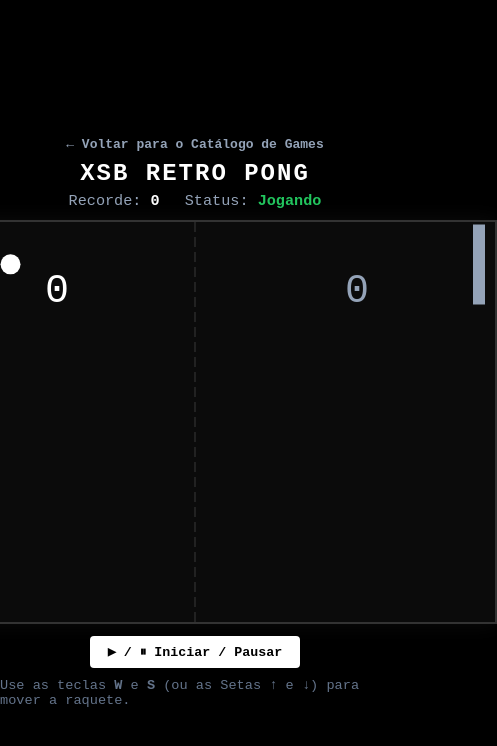
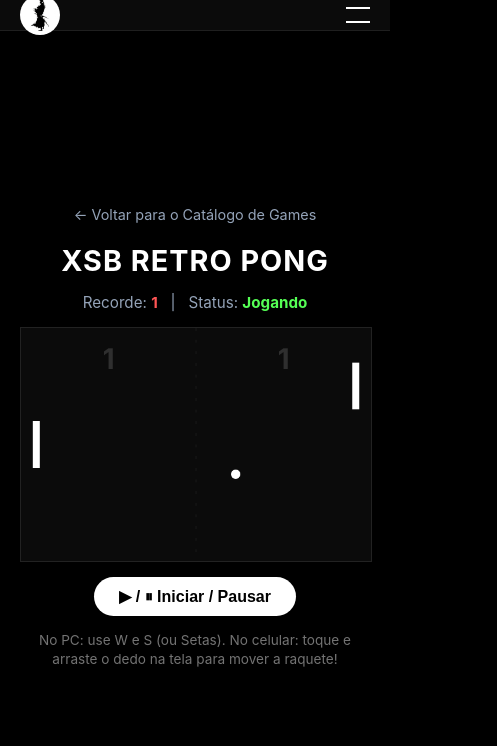
Before and after one commit to samuellimaalves/samuray-site, a plain HTML site: page games/pong.html in a window 390 px wide. Both pictures are taken after a click on the button "▶ / ⏸ Iniciar / Pausar". Shown: the whole page, 497 px wide, since content can reach past the window. Drawn offline with Linux system fonts and the light colour scheme.

Commit message:
Adicionando suporte touch e responsividade mobile no Retro Pong

```diff
--- a/games/pong.html
+++ b/games/pong.html
@@ -3,281 +3,434 @@
 <head>
     <meta charset="UTF-8">
     <meta name="viewport" content="width=device-width, initial-scale=1.0">
-    <title>XSB Games - Retro Pong</title>
+    <title>XSB Retro Pong - XSB GAMES</title>
     <style>
         body {
+            background-color: #000000;
+            color: #ffffff;
+            font-family: -apple-system, BlinkMacSystemFont, "Segoe UI", Roboto, Helvetica, Arial, sans-serif;
+            margin: 0;
+            padding: 0;
+            display: flex;
+            flex-direction: column;
+            min-height: 100vh;
+        }
+
+        /* Barra de Navegação Unificada */
+        .navbar {
+            background-color: #0b0b0b;
+            border-bottom: 1px solid #1f1f1f;
+            padding: 15px 20px;
+            position: relative;
+            z-index: 1000;
+        }
+
+        .nav-container {
+            display: flex;
+            align-items: center;
+            justify-content: center;
+            max-width: 1200px;
+            margin: 0 auto;
+            position: relative;
+        }
+
+        .logo-link {
+            position: absolute;
+            left: 0;
+            display: flex;
+            align-items: center;
+        }
+
+        .nav-logo {
+            height: 40px;
+            border-radius: 50%;
+        }
+
+        .nav-links {
+            display: flex;
+            list-style: none;
+            gap: 25px;
+            margin: 0;
+            padding: 0;
+        }
+
+        .nav-links a {
+            color: #94a3b8;
+            text-decoration: none;
+            transition: color 0.2s;
+            font-size: 0.95rem;
+        }
+
+        .nav-links a:hover, .nav-links a.active {
+            color: #ffffff;
+        }
+
+        .menu-toggle {
+            display: none;
+            flex-direction: column;
+            justify-content: space-between;
+            width: 24px;
+            height: 16px;
+            background: transparent;
+            border: none;
+            cursor: pointer;
+            padding: 0;
+            position: absolute;
+            right: 0;
+            z-index: 1001;
+        }
+
+        .menu-toggle span {
+            display: block;
+            width: 100%;
+            height: 2px;
+            background-color: #ffffff;
+            transition: all 0.3s ease;
+        }
+
+        /* Estilos do Jogo */
+        .game-container {
+            flex: 1;
             display: flex;
             flex-direction: column;
             align-items: center;
             justify-content: center;
-            min-height: 100vh;
-            margin: 0;
-            background-color: #000000;
-            color: #ffffff;
-            font-family: monospace;
+            padding: 20px;
+            text-align: center;
         }
-        .voltar {
-            margin-bottom: 8px;
+
+        .back-link {
             color: #94a3b8;
             text-decoration: none;
+            font-size: 0.9rem;
+            margin-bottom: 15px;
+            display: inline-block;
+        }
+
+        .back-link:hover {
+            color: #ffffff;
+        }
+
+        h1 {
+            font-size: 1.8rem;
+            margin: 5px 0 15px 0;
+            letter-spacing: 1px;
+        }
+
+        .score-board {
+            color: #94a3b8;
+            font-size: 0.95rem;
+            margin-bottom: 15px;
+        }
+
+        .score-board span {
+            color: #ff5555;
             font-weight: bold;
         }
-        .voltar:hover {
-            color: #ffffff;
-            text-decoration: underline;
+
+        /* Canvas Responsivo para Celular e PC */
+        canvas {
+            background-color: #0b0b0b;
+            border: 1px solid #222;
+            max-width: 100%;
+            height: auto;
+            display: block;
+            margin: 0 auto;
+            touch-action: none; /* Evita zoom indesejado ao tocar no canvas */
         }
-        h1 {
-            margin: 0 0 5px 0;
-            font-size: 1.5rem;
-            letter-spacing: 2px;
-            color: #ffffff;
-        }
-        .info-painel {
-            display: flex;
-            gap: 25px;
-            margin-bottom: 10px;
-            font-size: 0.95rem;
-            color: #94a3b8;
-        }
-        .info-painel span {
-            color: #ffffff;
-            font-weight: bold;
-        }
-        canvas {
-            border: 2px solid #333333;
-            background-color: #0b0b0b;
-            box-shadow: 0 0 20px rgba(255, 255, 255, 0.05);
-        }
-        .controles-jogo {
-            margin-top: 12px;
-            display: flex;
-            gap: 15px;
-        }
-        button {
+
+        .btn-action {
             background-color: #ffffff;
             color: #000000;
             border: none;
-            padding: 8px 18px;
+            padding: 10px 25px;
+            border-radius: 20px;
             font-weight: bold;
-            font-family: monospace;
+            font-size: 1rem;
             cursor: pointer;
-            border-radius: 4px;
+            margin-top: 15px;
             transition: background 0.2s;
         }
-        button:hover {
-            background-color: #cbd5e1;
+
+        .btn-action:hover {
+            background-color: #d1d1d1;
         }
-        .instrucoes {
-            margin-top: 10px;
-            color: #64748b;
+
+        .instructions {
+            color: #737373;
             font-size: 0.85rem;
+            margin-top: 15px;
+            max-width: 400px;
+            line-height: 1.4;
+        }
+
+        /* Responsividade Mobile do Header */
+        @media (max-width: 768px) {
+            .menu-toggle {
+                display: flex;
+            }
+
+            .nav-links {
+                position: fixed;
+                top: 0;
+                left: 0;
+                width: 100vw;
+                height: 100vh;
+                background-color: #0b0b0b;
+                flex-direction: column;
+                justify-content: center;
+                align-items: center;
+                gap: 25px;
+                font-size: 1.5rem;
+                opacity: 0;
+                visibility: hidden;
+                transition: opacity 0.3s ease, visibility 0.3s ease;
+            }
+
+            .nav-links.active {
+                opacity: 1;
+                visibility: visible;
+            }
+
+            .menu-toggle.active span:nth-child(1) {
+                transform: translateY(7px) rotate(45deg);
+            }
+            .menu-toggle.active span:nth-child(2) {
+                transform: translateY(-7px) rotate(-45deg);
+            }
         }
     </style>
 </head>
 <body>
 
-    <a class="voltar" href="index.html">← Voltar para o Catálogo de Games</a>
-    <h1>XSB RETRO PONG</h1>
+    <!-- Header / Navbar Unificada -->
+    <header class="navbar">
+        <nav class="nav-container">
+            <a href="../index.html" class="logo-link">
+                <img src="../img/XSB.jpg" alt="XSB GAMES Logo" class="nav-logo">
+            </a>
 
-    <div class="info-painel">
-        <div>Recorde: <span id="highScore">0</span></div>
-        <div>Status: <span id="gameStatus" style="color: #f43f5e;">Pausado</span></div>
+            <ul class="nav-links" id="navLinks">
+                <li><a href="../games/" class="active">Games</a></li>
+                <li><a href="../index.html#noticias">Notícias</a></li>
+                <li><a href="../index.html#comunidade">Comunidade</a></li>
+                <li><a href="../index.html#redes">Redes Sociais</a></li>
+                <li><a href="../index.html#sobre">Sobre</a></li>
+            </ul>
+
+            <button class="menu-toggle" id="menuToggle" aria-label="Menu">
+                <span></span>
+                <span></span>
+            </button>
+        </nav>
+    </header>
+
+    <div class="game-container">
+        <a href="../games/" class="back-link">← Voltar para o Catálogo de Games</a>
+        <h1>XSB RETRO PONG</h1>
+        <div class="score-board">
+            Recorde: <span id="highScore">0</span> &nbsp;&nbsp;|&nbsp;&nbsp; Status: <span id="gameStatus">Pausado</span>
+        </div>
+
+        <!-- Canvas do Jogo -->
+        <canvas id="pongCanvas" width="600" height="400"></canvas>
+
+        <button class="btn-action" id="startBtn">▶ / ⏸ Iniciar / Pausar</button>
+        <div class="instructions" id="instructionsText">
+            No PC: use W e S (ou Setas). No celular: toque e arraste o dedo na tela para mover a raquete!
+        </div>
     </div>
 
-    <canvas id="pongCanvas" width="600" height="400"></canvas>
+    <!-- Script do Menu Mobile e do Jogo Pong -->
+    <script>
+        // Menu Mobile Toggle
+        const menuToggle = document.getElementById('menuToggle');
+        const navLinks = document.getElementById('navLinks');
 
-    <div class="controles-jogo">
-        <button onclick="togglePause()">▶ / ⏸ Iniciar / Pausar</button>
-    </div>
+        menuToggle.addEventListener('click', () => {
+            menuToggle.classList.toggle('active');
+            navLinks.classList.toggle('active');
+        });
 
-    <div class="instrucoes">
-        Use as teclas <b>W</b> e <b>S</b> (ou as Setas <b>↑</b> e <b>↓</b>) para mover a raquete.
-    </div>
+        document.querySelectorAll('.nav-links a').forEach(link => {
+            link.addEventListener('click', () => {
+                menuToggle.classList.remove('active');
+                navLinks.classList.remove('active');
+            });
+        });
 
-    <script>
-        const canvas = document.getElementById("pongCanvas");
-        const ctx = canvas.getContext("2d");
-        const highScoreEl = document.getElementById("highScore");
-        const gameStatusEl = document.getElementById("gameStatus");
+        // Lógica do Jogo Retro Pong com Suporte Touch
+        const canvas = document.getElementById('pongCanvas');
+        const ctx = canvas.getContext('2d');
+        const startBtn = document.getElementById('startBtn');
+        const gameStatusEl = document.getElementById('gameStatus');
+        const highScoreEl = document.getElementById('highScore');
 
-        let isPlaying = false;
+        let gameRunning = false;
+        let highScore = 0;
 
-        let highScore = localStorage.getItem("pongHighScore") || 0;
-        highScoreEl.innerText = highScore;
-
-        let ball = {
-            x: canvas.width / 2,
-            y: canvas.height / 2,
-            radius: 10,
-            speed: 5,
-            velocityX: 5,
-            velocityY: 5
-        };
-
-        let player = {
-            x: 10,
-            y: canvas.height / 2 - 40,
-            width: 12,
-            height: 80,
-            score: 0,
-            color: "#ffffff"
-        };
-
-        let ai = {
-            x: canvas.width - 22,
-            y: canvas.height / 2 - 40,
-            width: 12,
-            height: 80,
-            score: 0,
-            color: "#94a3b8"
-        };
+        const paddleWidth = 12, paddleHeight = 80;
+        const player = { x: 20, y: canvas.height / 2 - paddleHeight / 2, width: paddleWidth, height: paddleHeight, score: 0 };
+        const ai = { x: canvas.width - 32, y: canvas.height / 2 - paddleHeight / 2, width: paddleWidth, height: paddleHeight, score: 0 };
+        const ball = { x: canvas.width / 2, y: canvas.height / 2, radius: 8, dx: 4, dy: 3 };
 
         let keys = {};
-        window.addEventListener("keydown", (e) => keys[e.key] = true);
-        window.addEventListener("keyup", (e) => keys[e.key] = false);
 
-        function togglePause() {
-            isPlaying = !isPlaying;
-            if (isPlaying) {
-                gameStatusEl.innerText = "Jogando";
-                gameStatusEl.style.color = "#22c55e";
-            } else {
-                gameStatusEl.innerText = "Pausado";
-                gameStatusEl.style.color = "#f43f5e";
+        // Controles de Teclado (PC)
+        window.addEventListener('keydown', (e) => {
+            keys[e.key] = true;
+            if ([' ', 'ArrowUp', 'ArrowDown', 'w', 's'].includes(e.key)) {
+                if(e.target === document.body) e.preventDefault();
             }
-        }
+        });
+        window.addEventListener('keyup', (e) => { keys[e.key] = false; });
 
-        function atualizarHighScore() {
-            if (player.score > highScore) {
-                highScore = player.score;
-                localStorage.setItem("pongHighScore", highScore);
-                highScoreEl.innerText = highScore;
-            }
-        }
+        // Controles Touch (Celular - Arrastar na tela)
+        canvas.addEventListener('touchmove', (e) => {
+            e.preventDefault();
+            const rect = canvas.getBoundingClientRect();
+            const touchY = e.touches[0].clientY - rect.top;
+            const scaleY = canvas.height / rect.height;
+            player.y = (touchY * scaleY) - (player.height / 2);
 
-        function movePlayer() {
-            if (!isPlaying) return;
-            if ((keys["ArrowUp"] || keys["w"] || keys["W"]) && player.y > 0) {
-                player.y -= 7;
-            }
-            if ((keys["ArrowDown"] || keys["s"] || keys["S"]) && player.y < canvas.height - player.height) {
-                player.y += 7;
-            }
-        }
+            if (player.y < 0) player.y = 0;
+            if (player.y + player.height > canvas.height) player.y = canvas.height - player.height;
+        }, { passive: false });
 
-        function moveAI() {
-            if (!isPlaying) return;
-            let aiCenter = ai.y + ai.height / 2;
-            if (aiCenter < ball.y - 35) {
-                ai.y += 4.5;
-            } else if (aiCenter > ball.y + 35) {
-                ai.y -= 4.5;
-            }
-            if (ai.y < 0) ai.y = 0;
-            if (ai.y > canvas.height - ai.height) ai.y = canvas.height - ai.height;
-        }
+        // Suporte a mouse drag para testes no PC
+        let isMouseDown = false;
+        canvas.addEventListener('mousedown', () => { isMouseDown = true; });
+        window.addEventListener('mouseup', () => { isMouseDown = false; });
+        canvas.addEventListener('mousemove', (e) => {
+            if (!isMouseDown) return;
+            const rect = canvas.getBoundingClientRect();
+            const mouseY = e.clientY - rect.top;
+            const scaleY = canvas.height / rect.height;
+            player.y = (mouseY * scaleY) - (player.height / 2);
+            if (player.y < 0) player.y = 0;
+            if (player.y + player.height > canvas.height) player.y = canvas.height - player.height;
+        });
 
-        function collision(b, p) {
-            let bTop = b.y - b.radius;
-            let bBottom = b.y + b.radius;
-            let bLeft = b.x - b.radius;
-            let bRight = b.x + b.radius;
-
-            let pTop = p.y;
-            let pBottom = p.y + p.height;
-            let pLeft = p.x;
-            let pRight = p.x + p.width;
-
-            return bRight > pLeft && bBottom > pTop && bLeft < pRight && bTop < pBottom;
-        }
+        startBtn.addEventListener('click', () => {
+            gameRunning = !gameRunning;
+            gameStatusEl.textContent = gameRunning ? "Jogando" : "Pausado";
+            gameStatusEl.style.color = gameRunning ? "#55ff55" : "#ff5555";
+            if (gameRunning) loop();
+        });
 
         function resetBall() {
             ball.x = canvas.width / 2;
             ball.y = canvas.height / 2;
-            ball.velocityX = -ball.velocityX;
-            ball.speed = 5;
+            ball.dx = -ball.dx;
         }
 
         function update() {
-            if (!isPlaying) return;
-            movePlayer();
-            moveAI();
+            if (!gameRunning) return;
 
-            ball.x += ball.velocityX;
-            ball.y += ball.velocityY;
+            if (keys['w'] || keys['W'] || keys['ArrowUp']) {
+                player.y -= 6;
+            }
+            if (keys['s'] || keys['S'] || keys['ArrowDown']) {
+                player.y += 6;
+            }
+
+            if (player.y < 0) player.y = 0;
+            if (player.y + player.height > canvas.height) player.y = canvas.height - player.height;
+
+            // IA simples
+            let aiCenter = ai.y + ai.height / 2;
+            if (aiCenter < ball.y - 35) {
+                ai.y += 3.5;
+            } else if (aiCenter > ball.y + 35) {
+                ai.y -= 3.5;
+            }
+            if (ai.y < 0) ai.y = 0;
+            if (ai.y + ai.height > canvas.height) ai.y = canvas.height - canvas.height;
+
+            ball.x += ball.dx;
+            ball.y += ball.dy;
 
             if (ball.y - ball.radius < 0 || ball.y + ball.radius > canvas.height) {
-                ball.velocityY = -ball.velocityY;
+                ball.dy = -ball.dy;
             }
 
-            let activePaddle = (ball.x < canvas.width / 2) ? player : ai;
-
-            if (collision(ball, activePaddle)) {
-                let collidePoint = ball.y - (activePaddle.y + activePaddle.height / 2);
-                collidePoint = collidePoint / (activePaddle.height / 2);
-
-                let angleRad = (Math.PI / 4) * collidePoint;
-                let direction = (ball.x < canvas.width / 2) ? 1 : -1;
-
-                ball.velocityX = direction * ball.speed * Math.cos(angleRad);
-                ball.velocityY = ball.speed * Math.sin(angleRad);
-
-                ball.speed += 0.3;
+            // Colisão Jogador
+            if (
+                ball.x - ball.radius < player.x + player.width &&
+                ball.y > player.y &&
+                ball.y < player.y + player.height
+            ) {
+                let deltaY = ball.y - (player.y + player.height / 2);
+                ball.dx = Math.abs(ball.dx) + 0.2;
+                ball.dy = deltaY * 0.15;
+                ball.x = player.x + player.width + ball.radius;
             }
 
-            if (ball.x - ball.radius < 0) {
+            // Colisão IA
+            if (
+                ball.x + ball.radius > ai.x &&
+                ball.y > ai.y &&
+                ball.y < ai.y + ai.height
+            ) {
+                let deltaY = ball.y - (ai.y + ai.height / 2);
+                ball.dx = -(Math.abs(ball.dx) + 0.2);
+                ball.dy = deltaY * 0.15;
+                ball.x = ai.x - ball.radius;
+            }
+
+            // Pontuação
+            if (ball.x < 0) {
                 ai.score++;
+                if (player.score > highScore) highScore = player.score;
+                highScoreEl.textContent = highScore;
                 resetBall();
-            } else if (ball.x + ball.radius > canvas.width) {
+            } else if (ball.x > canvas.width) {
                 player.score++;
-                atualizarHighScore();
+                if (player.score > highScore) highScore = player.score;
+                highScoreEl.textContent = highScore;
                 resetBall();
             }
         }
 
-        function drawRect(x, y, w, h, color) {
-            ctx.fillStyle = color;
-            ctx.fillRect(x, y, w, h);
+        function draw() {
+            ctx.fillStyle = '#0b0b0b';
+            ctx.fillRect(0, 0, canvas.width, canvas.height);
+
+            // Linha central
+            ctx.strokeStyle = '#222';
+            ctx.setLineDash([5, 15]);
+            ctx.beginPath();
+            ctx.moveTo(canvas.width / 2, 0);
+            ctx.lineTo(canvas.width / 2, canvas.height);
+            ctx.stroke();
+            ctx.setLineDash([]);
+
+            // Raquetes e Bola
+            ctx.fillStyle = '#ffffff';
+            ctx.fillRect(player.x, player.y, player.width, player.height);
+            ctx.fillRect(ai.x, ai.y, ai.width, ai.height);
+
+            ctx.beginPath();
+            ctx.arc(ball.x, ball.y, ball.radius, 0, Math.PI * 2);
+            ctx.fill();
+
+            // Placar
+            ctx.font = 'bold 48px -apple-system, sans-serif';
+            ctx.fillStyle = 'rgba(255, 255, 255, 0.15)';
+            ctx.textAlign = 'center';
+            ctx.fillText(player.score, canvas.width / 4, 70);
+            ctx.fillText(ai.score, (canvas.width / 4) * 3, 70);
         }
 
-        function drawCircle(x, y, r, color) {
-            ctx.fillStyle = color;
-            ctx.beginPath();
-            ctx.arc(x, y, r, 0, Math.PI * 2, false);
-            ctx.closePath();
-            ctx.fill();
-        }
-
-        function drawText(text, x, y, color) {
-            ctx.fillStyle = color;
-            ctx.font = "40px monospace";
-            ctx.fillText(text, x, y);
-        }
-
-        function drawNet() {
-            for (let i = 0; i <= canvas.height; i += 15) {
-                drawRect(canvas.width / 2 - 1, i, 2, 10, "#222222");
+        function loop() {
+            update();
+            draw();
+            if (gameRunning) {
+                requestAnimationFrame(loop);
             }
         }
 
-        function render() {
-            drawRect(0, 0, canvas.width, canvas.height, "#0b0b0b");
-            drawNet();
-            drawText(player.score, canvas.width / 4, canvas.height / 5, "#ffffff");
-            drawText(ai.score, 3 * canvas.width / 4, canvas.height / 5, "#94a3b8");
-
-            drawRect(player.x, player.y, player.width, player.height, player.color);
-            drawRect(ai.x, ai.y, ai.width, ai.height, ai.color);
-            drawCircle(ball.x, ball.y, ball.radius, "#ffffff");
-        }
-
-        function gameLoop() {
-            update();
-            render();
-        }
-
-        render();
-        setInterval(gameLoop, 1000 / 60);
+        draw();
     </script>
 </body>
 </html>
```
